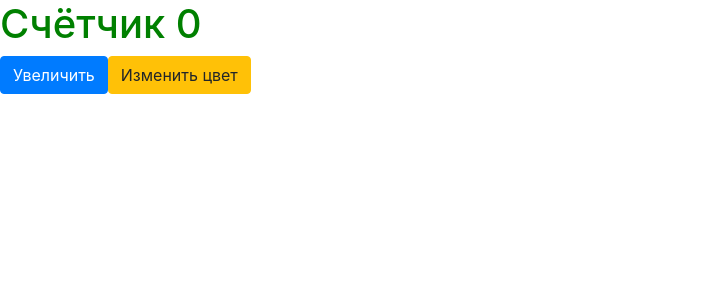
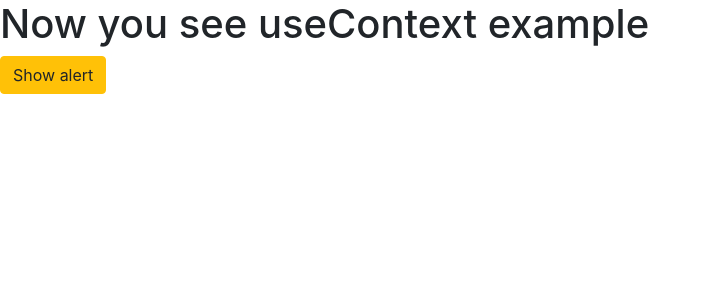
Before and after one commit to AlexandrChazov/react_hooks_examples, a React (Create React App) app: page / in a window 1280 px wide. Shown: the top 300 px of the page, without its empty margins (0-711 px from the left). Built offline with nearby package versions, Linux system fonts and the light colour scheme.

Commit message:
feat: add useContext example

```diff
--- /dev/null
+++ b/src/examples/Context/AlertContext.jsx
@@ -0,0 +1,10 @@
+import React, {useContext} from "react";
+import {MyContext} from "./Context";
+
+export default function AlertContext() {
+  const {alert, toggleAlert} = useContext(MyContext)
+  if (!alert) return null
+  return (
+      <div className="alert alert-danger mt-3" onClick={toggleAlert}>You shouldn't do it again</div>
+  )
+}
--- /dev/null
+++ b/src/examples/Context/ButtonContext.jsx
@@ -0,0 +1,13 @@
+import React, {useContext} from "react";
+import {MyContext} from "./Context";
+
+export default function ButtonContext() {
+
+  const {toggleAlert} = useContext(MyContext);
+
+  return (
+      <div>
+        <button onClick={toggleAlert} className="btn btn-warning">Show alert</button>
+      </div>
+  )
+}
--- /dev/null
+++ b/src/examples/Context/Context.jsx
@@ -0,0 +1,18 @@
+import React, {useState} from "react";
+
+export const MyContext = React.createContext();
+
+export default function Context({children}) {               //в пропсах компоненте всегда приходят её дети
+
+  const [alert, setAlert] = useState(false);
+
+  const toggleAlert = () => {
+    setAlert(prev=>!prev)
+  }
+
+  return (
+      <MyContext.Provider value={{alert, toggleAlert}}>
+        {children}
+      </MyContext.Provider>
+  )
+}
--- /dev/null
+++ b/src/examples/Context/MainContext.jsx
@@ -0,0 +1,7 @@
+import React from "react";
+
+export default function MainContext() {
+  return (
+      <h1>Now you see useContext example</h1>
+  )
+}
--- a/src/examples/ItemList.jsx
+++ b/src/examples/ItemList.jsx
@@ -5,7 +5,7 @@ const ItemList = ({getItems}) => {
   const [items, setItems] = useState([]);
 
   useEffect(()=>{
-    const newItems = getItems();
+    const newItems = getItems(1);
     setItems(newItems)
     console.log("Oops")             // useEffect будет срабатывать только при изменении функции, а изменилась она
   }, [getItems])              // или нет следит useCallback без него функция всегда разная (функция ни когда не
--- a/src/examples/useCallbackExample.jsx
+++ b/src/examples/useCallbackExample.jsx
@@ -12,8 +12,8 @@ const App = () => {
     color: color
   }),[color])
 
-  const generateItems = useCallback(() => {                                 // useCallback кэширует функцию, чтобы она не
-    return new Array(count).fill('').map((el, i)=>`Элемент ${i+1}`)   // равнялась самой себе и useEffect в компоненте
+  const generateItems = useCallback((startNumber) => {                                 // useCallback кэширует функцию, чтобы она не
+    return new Array(count).fill('').map((el, i)=>`Элемент ${i+startNumber}`)   // равнялась самой себе и useEffect в компоненте
   },[count])                                                                 // ItemList повторно вызываться не будет
 
   return (
--- /dev/null
+++ b/src/examples/useContextExample.jsx
@@ -0,0 +1,21 @@
+import './App.css';
+import React from 'react';
+import MainContext from "./Context/MainContext";
+import ButtonContext from "./Context/ButtonContext";
+import AlertContext from "./Context/AlertContext";
+import Context from "./Context/Context";
+
+function App() {
+
+  return (
+      <div>
+        <Context>
+          <AlertContext/>
+          <MainContext/>
+          <ButtonContext/>
+        </Context>
+      </div>
+  );
+}
+
+export default App;
--- a/src/index.js
+++ b/src/index.js
@@ -2,7 +2,7 @@ import React from 'react';
 import ReactDOM from 'react-dom';
 import './index.css';
 import reportWebVitals from './reportWebVitals';
-import App from './examples/useCallbackExample';
+import App from './examples/useContextExample';
 
 ReactDOM.render(
   <React.StrictMode>
```
